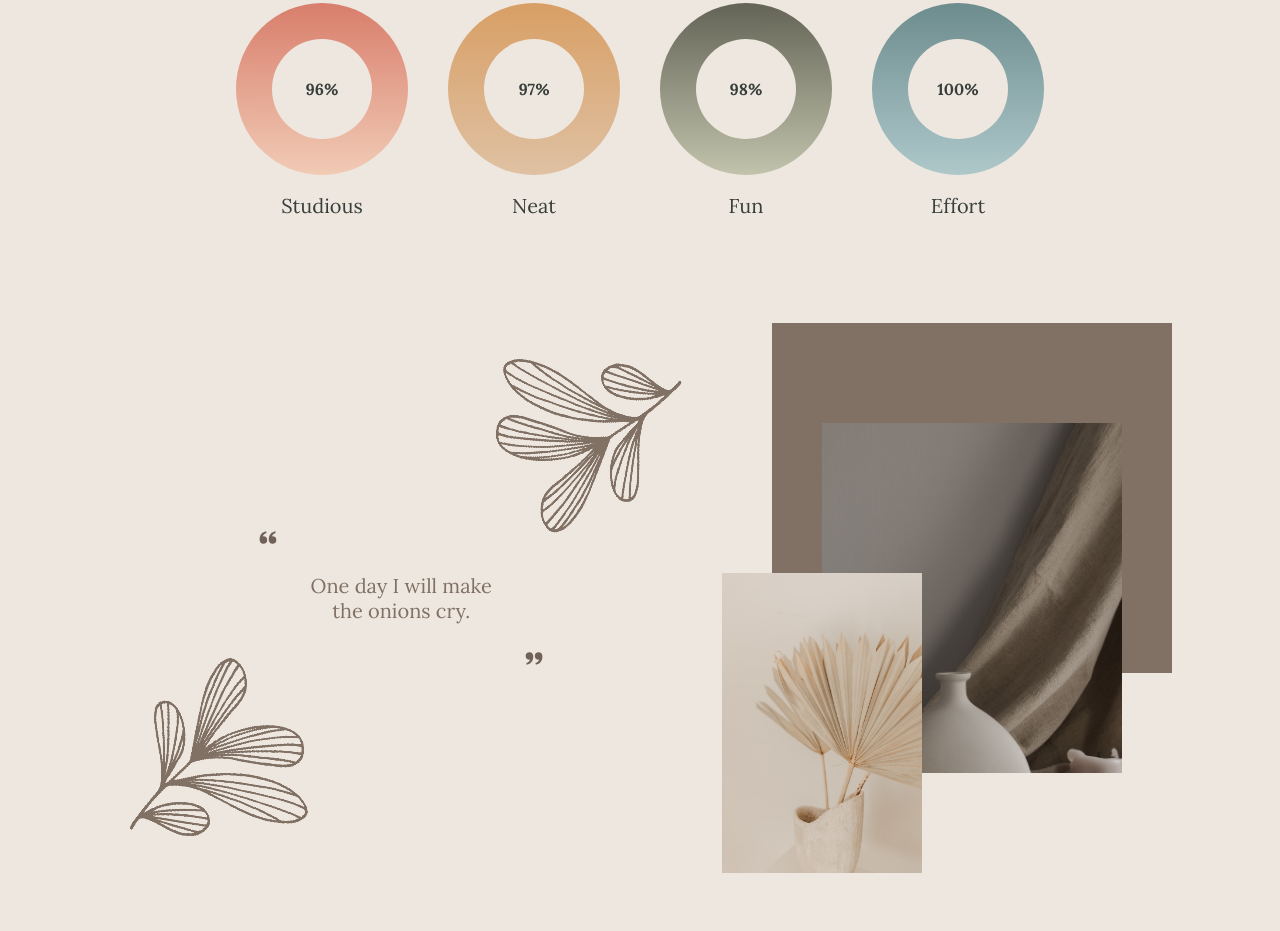
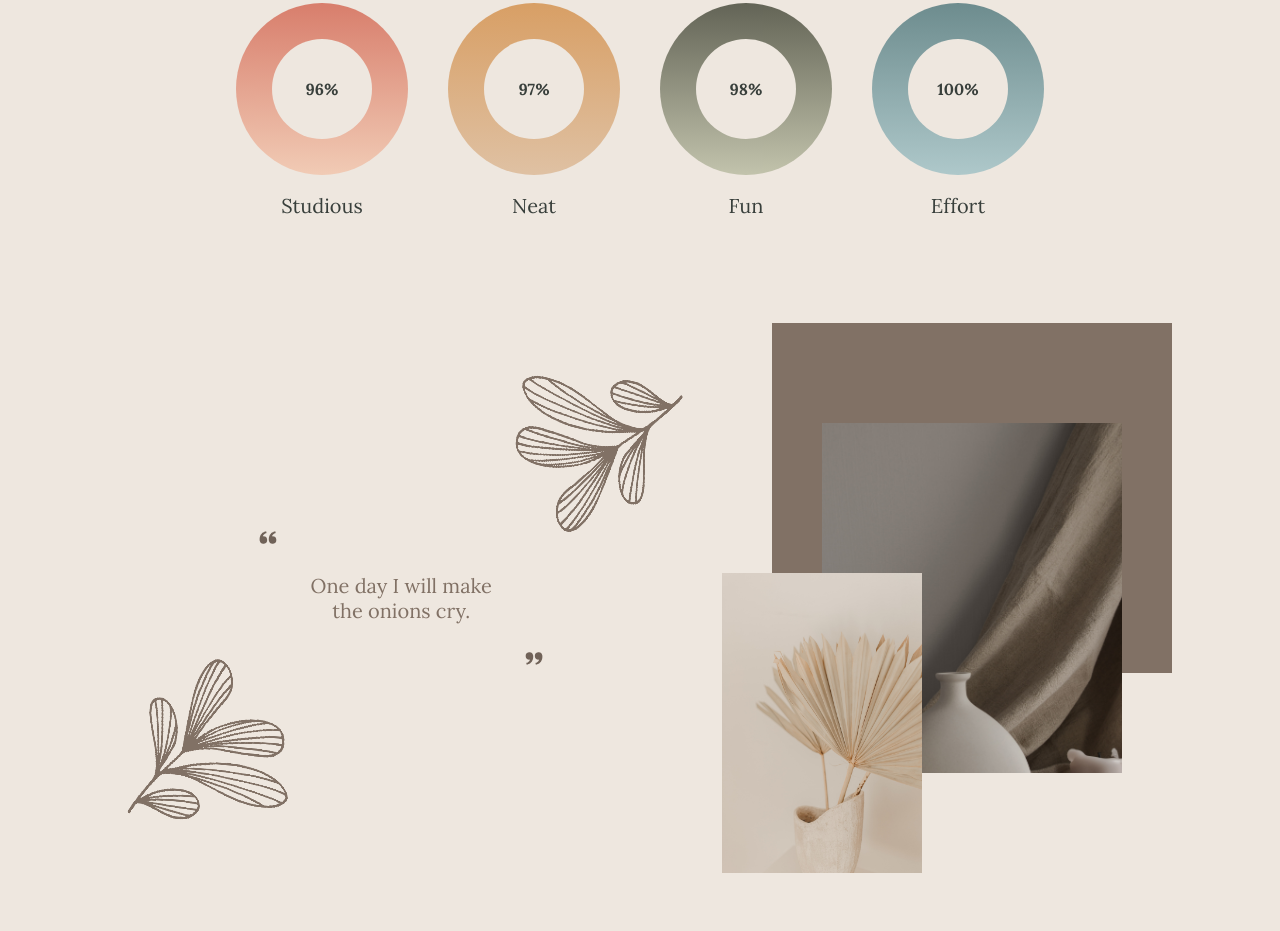
Before and after one commit to leah99/shimin-website-updated, a React (Create React App) app in the folder shimin-website-updated/: page / in a window 1280 px wide. Shown: the part 763-1694 px from the top of the page. Built offline with nearby package versions, Linux system fonts and the light colour scheme; a web font is replaced by a local one.

Commit message:
feat(quoteBanner): shrink image size of the flower patterns

```diff
--- a/shimin-website-updated/src/components/QuoteBanner/QuoteBanner.scss
+++ b/shimin-website-updated/src/components/QuoteBanner/QuoteBanner.scss
@@ -16,8 +16,8 @@
             align-self: flex-end;
             -ms-transform: rotate(250deg);
             transform: rotate(250deg);
-            width: calc(200px / var(--size-divisor));
-            height: calc(200px / var(--size-divisor));
+            width: calc(180px / var(--size-divisor));
+            height: calc(180px / var(--size-divisor));
         }
 
         .quote {
@@ -27,8 +27,8 @@
         &__image-bottom {
             -ms-transform: rotate(60deg);
             transform: rotate(60deg);
-            width: calc(200px / var(--size-divisor));
-            height: calc(200px / var(--size-divisor));
+            width: calc(180px / var(--size-divisor));
+            height: calc(180px / var(--size-divisor));
         }
     }
 
```
